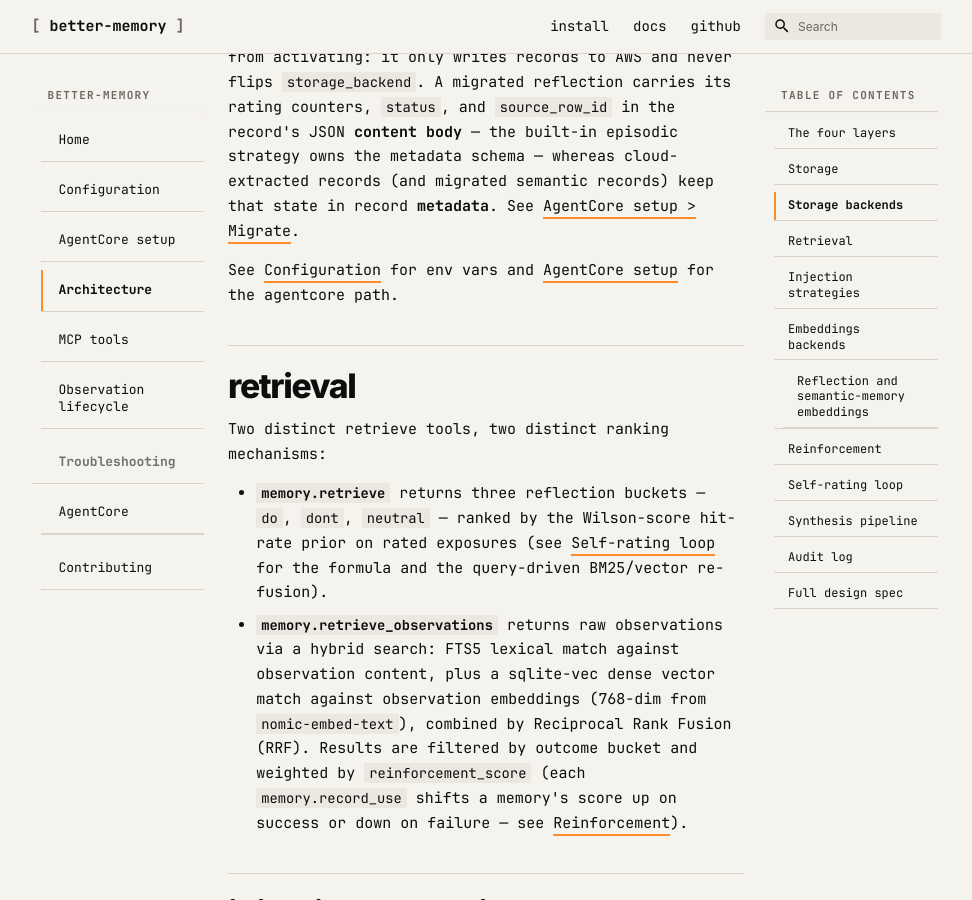
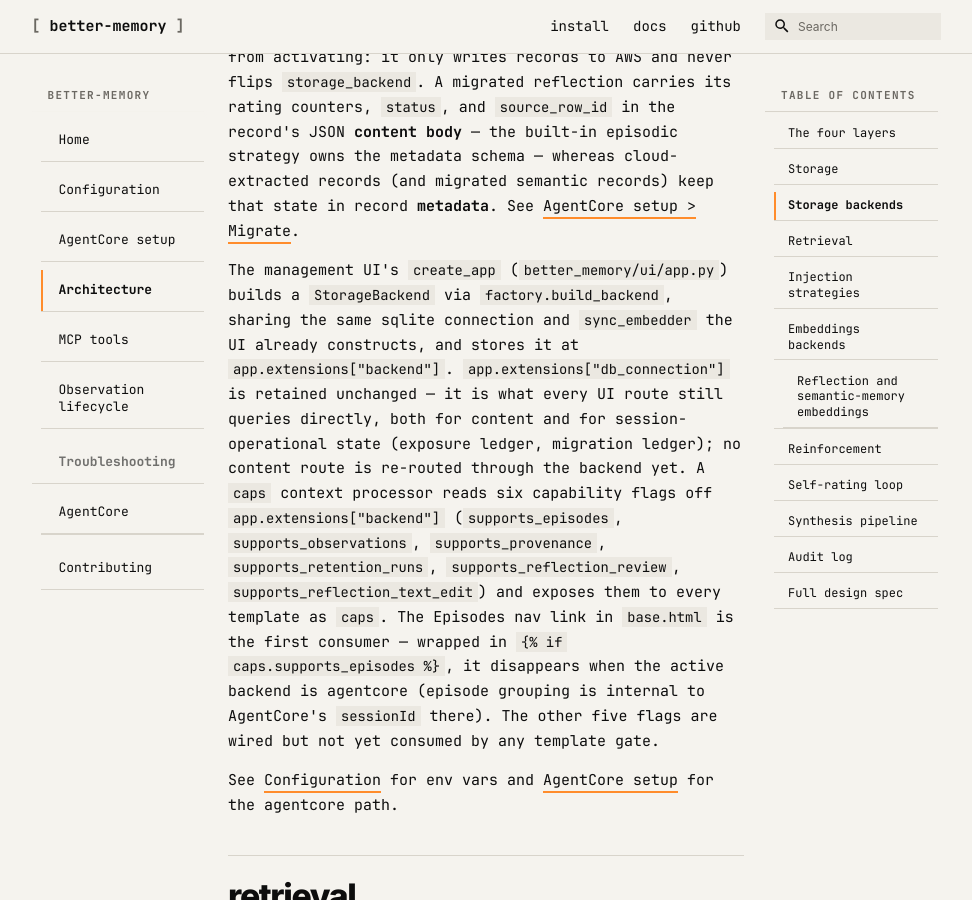
Before and after one commit to emp3thy/better-memory, an MkDocs documentation site: the page built from website/architecture.md, in a window 1280 px wide and 900 px high, scrolled down 3853 px. Shown: the whole window, without its empty margins (154-1126 px from the left). Built offline with MkDocs 1.6.1 and Material for MkDocs 9.7.7, drawn with Linux system fonts in a browser that asks for light colours; comment, search, counter and statistics services are not loaded.

Commit message:
docs: capability flags + StorageBackend-in-create_app foundation
website/architecture.md: document that the management UI's create_app
now builds a StorageBackend via factory.build_backend (sharing the
sqlite connection + sync_embedder), retains app.extensions["db_connection"]
unchanged for content and session-operational reads, and exposes six
capability flags to templates via a caps context processor; the
Episodes nav link is the first (only) consumer, gated on
caps.supports_episodes. No content route is re-routed through the
backend yet.

website/agentcore-setup.md: add a UI capability flags note listing the
six flags, all False in agentcore mode, and note only the Episodes tab
is gated this release.

README.md, website/mcp-tools.md, and website/configuration.md tables
are unaffected -- no new env key, no MCP tool change.

Co-Authored-By: Claude Opus 4.8 <noreply@anthropic.com>

```diff
--- a/website/agentcore-setup.md
+++ b/website/agentcore-setup.md
@@ -128,6 +128,10 @@ The self-rating / learning loop is **backend-agnostic**: agentcore mode runs the
 
     better-memory's own counters are safe: every key it writes (`useful_count`, `missed_count`, `ignored_count`, `times_misled`, `overlooked_count`, `last_credited_at`, `status`, plus `source_row_id` on the semantic strategy) is declared on both strategies at `init` time (`cli/_agentcore_strategies.py`). If you add a new metadata key of your own, declare it in the strategy's schema first — and if the memory is already provisioned, widen the schema in place via `UpdateMemoryStrategy` (the same call `better-memory agentcore migrate` uses to add `source_row_id` to older semantic memories) — or writes of that key will silently vanish.
 
+## UI capability flags
+
+The management UI's `create_app` builds a `StorageBackend` and reads six `@property -> bool` capability flags off it through a `caps` template context processor: `supports_episodes`, `supports_observations`, `supports_provenance`, `supports_retention_runs`, `supports_reflection_review`, `supports_reflection_text_edit`. All six are `False` in agentcore mode (all `True` on sqlite). In this release only the Episodes nav link is gated on `caps.supports_episodes`; the remaining five flags are wired into every template already but have no consuming gate yet — they are reserved for later UI work that hides the Observations/Provenance/Retention/Reflection-review/Reflection-edit surfaces agentcore mode has no backing data for.
+
 ## What changes in agentcore mode
 
 - **Memory content lives in AWS; session-operational state stays local.** Observations, reflections, semantic memories, and reinforcement all go to Bedrock AgentCore — `memory.observe`, `memory.retrieve`, `memory.retrieve_observations`, `memory.record_use`, the four `memory.semantic_*` tools, the rating tools (`memory.credit`, `memory.apply_session_ratings`, `memory.list_session_exposures`), and `memory.session_bootstrap` all dispatch to the AgentCore backend. A local `memory.db` and `knowledge.db` are still created — `knowledge.db` for the knowledge tools, `memory.db` for hook-error logging, the `agentcore_migration` ledger, and (see the capability table above) the exposure ledger that drives the self-rating loop. The rule is: agentcore mode never stores memory CONTENT locally; session-operational state (exposure ledger, migration ledger, hook errors) always lives in the local `memory.db`, on both backends.
--- a/website/architecture.md
+++ b/website/architecture.md
@@ -44,6 +44,8 @@ flowchart LR
 | Bulk import | N/A (clean start) | `better-memory agentcore migrate` copies existing sqlite reflections + semantic memories into AWS (idempotent, ledgered) |
 
 Migrating with `better-memory agentcore migrate` is distinct from activating: it only writes records to AWS and never flips `storage_backend`. A migrated reflection carries its rating counters, `status`, and `source_row_id` in the record's JSON **content body** — the built-in episodic strategy owns the metadata schema — whereas cloud-extracted records (and migrated semantic records) keep that state in record **metadata**. See [AgentCore setup > Migrate](agentcore-setup.md#migrate-existing-memory-optional).
+
+The management UI's `create_app` (`better_memory/ui/app.py`) builds a `StorageBackend` via `factory.build_backend`, sharing the same sqlite connection and `sync_embedder` the UI already constructs, and stores it at `app.extensions["backend"]`. `app.extensions["db_connection"]` is retained unchanged — it is what every UI route still queries directly, both for content and for session-operational state (exposure ledger, migration ledger); no content route is re-routed through the backend yet. A `caps` context processor reads six capability flags off `app.extensions["backend"]` (`supports_episodes`, `supports_observations`, `supports_provenance`, `supports_retention_runs`, `supports_reflection_review`, `supports_reflection_text_edit`) and exposes them to every template as `caps`. The Episodes nav link in `base.html` is the first consumer — wrapped in `{% if caps.supports_episodes %}`, it disappears when the active backend is agentcore (episode grouping is internal to AgentCore's `sessionId` there). The other five flags are wired but not yet consumed by any template gate.
 
 See [Configuration](configuration.md) for env vars and [AgentCore setup](agentcore-setup.md) for the agentcore path.
 
```
